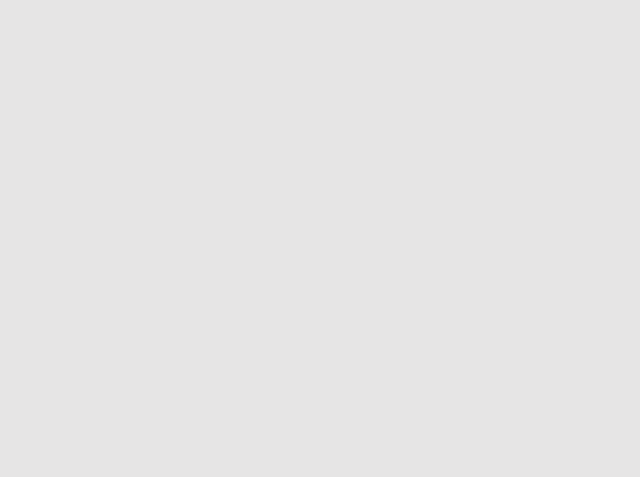
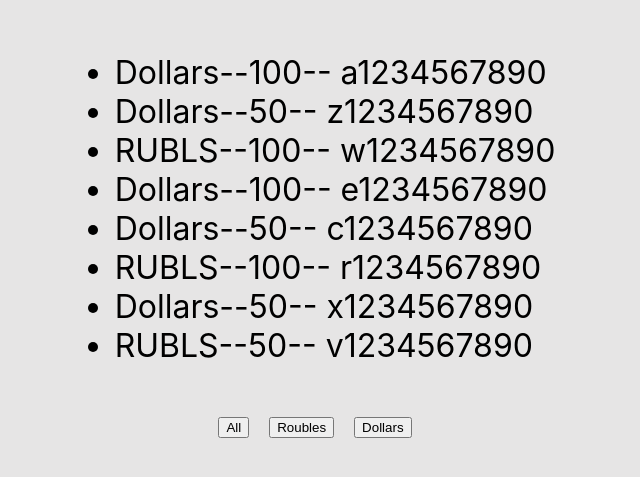
Before and after one commit to VanoKi/micro-tasks, a React app: page / in a window 1280 px wide. Shown: the part 171-648 px from the top of the page, without its empty margins (325-965 px from the left). Built offline with nearby package versions, Linux system fonts and the light colour scheme; the HTML template or start-up script is replaced by a standard one.

Commit message:
fix: App.tsx

```diff
--- a/src/App.tsx
+++ b/src/App.tsx
@@ -119,7 +119,9 @@ function App() {
     //         'Micheal Talbot95',
     //     ]
     // }
-    <NewNewComponent />
+    return (
+        <NewNewComponent />
+    )
 }
 
 export default App;
--- a/src/site/NewNewComponent.tsx
+++ b/src/site/NewNewComponent.tsx
@@ -1,4 +1,4 @@
-import React, {useState} from "react";
+import {useState} from "react";
 
 type FilterType = 'All' | 'Dollars' | 'RUBLS'
 
```
